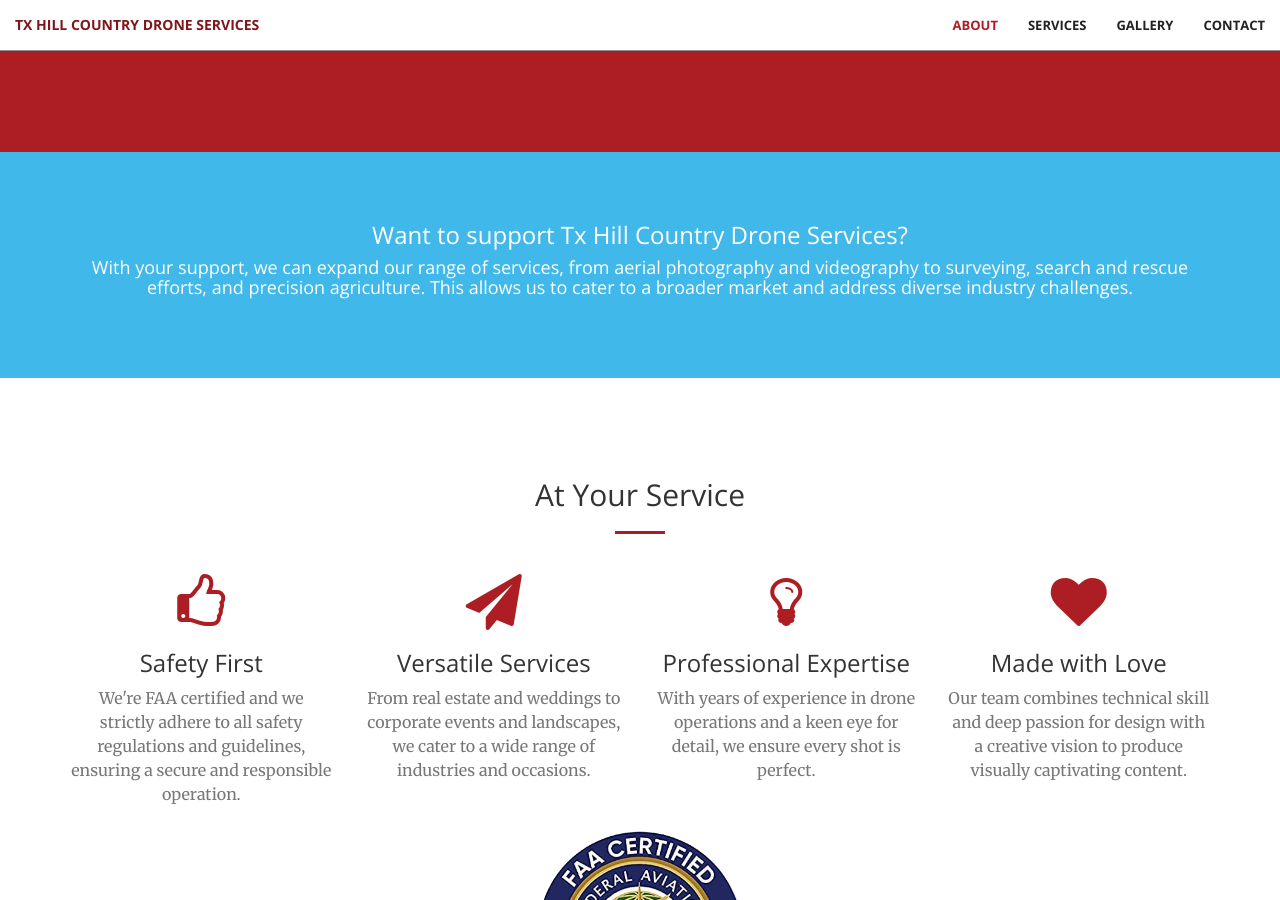
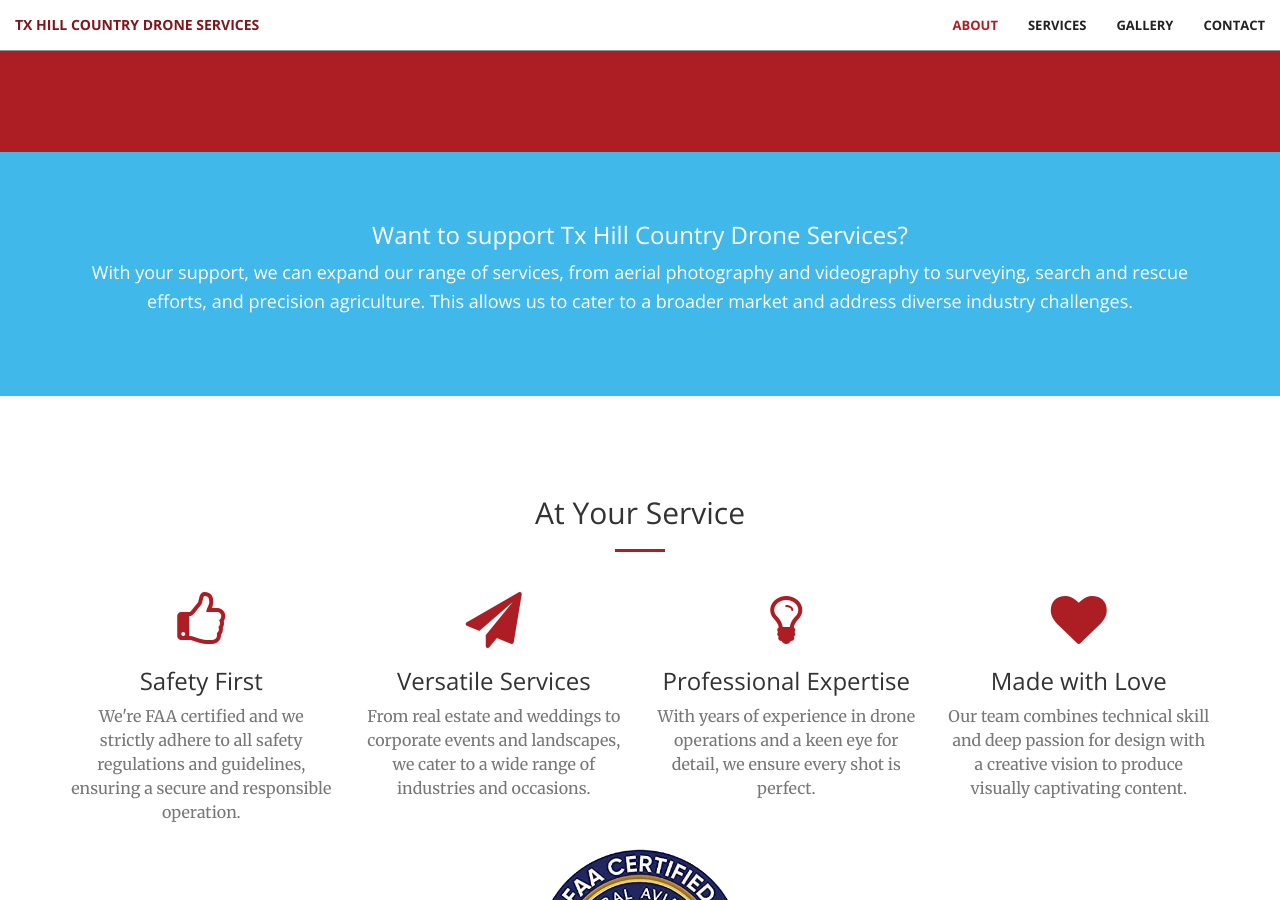
Before and after one commit to thcdroneservices/thcdroneservices.github.io, a Jekyll site: the page built from index.html, in a window 1280 px wide and 900 px high, scrolled down 1707 px. Built offline with Jekyll 4.4.1, drawn with Linux system fonts in a browser that asks for light colours.

Commit message:
update "support" section

```diff
--- a/_includes/aside3.html
+++ b/_includes/aside3.html
@@ -2,7 +2,7 @@
     <div class="container text-center">
         <div class="call-to-action">
             <h3 style="text-align: center;">Want to support Tx Hill Country Drone Services?</h3>
-            <h4 style="text-align: center;" class="supporttxt">With your support, we can expand our range of services, from aerial photography and videography to surveying, search and rescue efforts, and precision agriculture. This allows us to cater to a broader market and address diverse industry challenges.</h4>
+            <h4 style="text-align: center;">With your support, we can expand our range of services, from aerial photography and videography to surveying, search and rescue efforts, and precision agriculture. This allows us to cater to a broader market and address diverse industry challenges.</h4>
             <br>
             <script type="text/javascript" src="https://cdnjs.buymeacoffee.com/1.0.0/button.prod.min.js" data-name="bmc-button" data-slug="thcdroneservices" data-color="#FFFFFF" data-emoji="" data-font="Cookie" data-text="Buy me a coffee" data-outline-color="#3CB9EB" data-font-color="#3CB9EB" data-coffee-color="#AC1E23" ></script>
         </div>
--- a/_sass/_base.scss
+++ b/_sass/_base.scss
@@ -301,6 +301,9 @@
     h2 {
         margin: 0 auto 20px;
     }
+    h4 {
+        line-height: 1.6;
+    }
 }
 
 .call-to-action2 {
```
